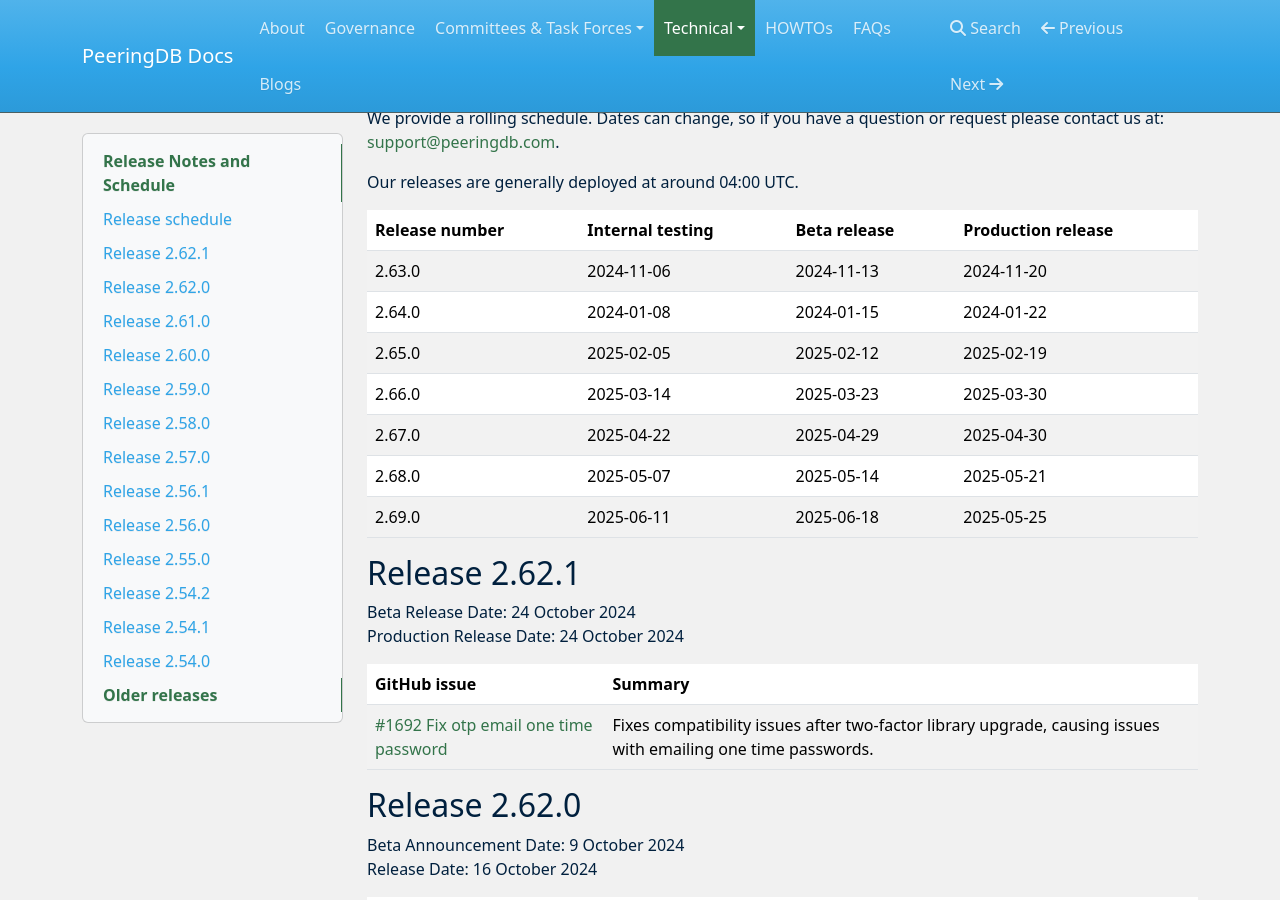
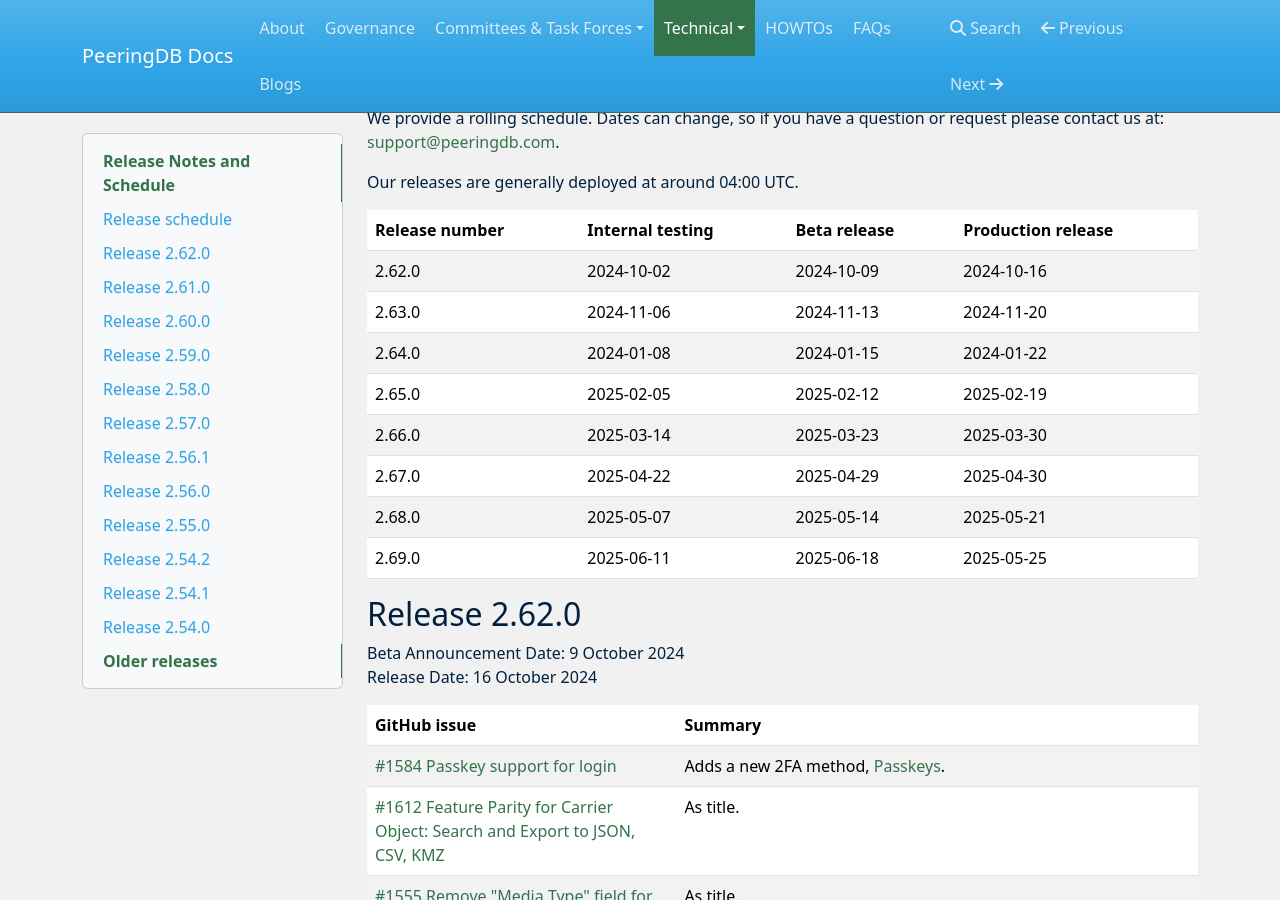
Before and after one commit to peeringdb/docs, an MkDocs documentation site: the page built from docs/release_notes/index.md, in a window 1280 px wide and 900 px high, scrolled down 324 px. Built offline with MkDocs 1.6.1, drawn with Linux system fonts in a browser that asks for light colours; nearby versions of some CDN libraries.

Commit message:
Revert "Update index.md (#346)" (#347)
This reverts commit 4e97424c5dad23c396ed844003086eaaa88d1030.

```diff
--- a/docs/release_notes/index.md
+++ b/docs/release_notes/index.md
@@ -14,6 +14,7 @@
 
 | **Release number** | **Internal testing** | **Beta release** | **Production release** |
 | -------------- | ---------------- | ------------ | ------------------ |
+| 2.62.0 | 2024-10-02 | 2024-10-09 | 2024-10-16 |
 | 2.63.0 | 2024-11-06 | 2024-11-13 | 2024-11-20 |
 | 2.64.0 | 2024-01-08 | 2024-01-15 | 2024-01-22 |
 | 2.65.0 | 2025-02-05 | 2025-02-12 | 2025-02-19 |
@@ -21,16 +22,6 @@
 | 2.67.0 | 2025-04-22 | 2025-04-29 | 2025-04-30 |
 | 2.68.0 | 2025-05-07 | 2025-05-14 | 2025-05-21 |
 | 2.69.0 | 2025-06-11 | 2025-06-18 | 2025-05-25 |
-
-## Release 2.62.1
-
-Beta Release Date: 24 October 2024
-Production Release Date: 24 October 2024
-
-| **GitHub issue** | **Summary** |
-| ----------------- | ----------- |
-| [#1692 Fix otp email one time password](https://github.com/peeringdb/peeringdb/pull/1692) | Fixes compatibility issues after two-factor library upgrade, causing issues with emailing one time passwords.|
-
 
 ## Release 2.62.0
 
```
